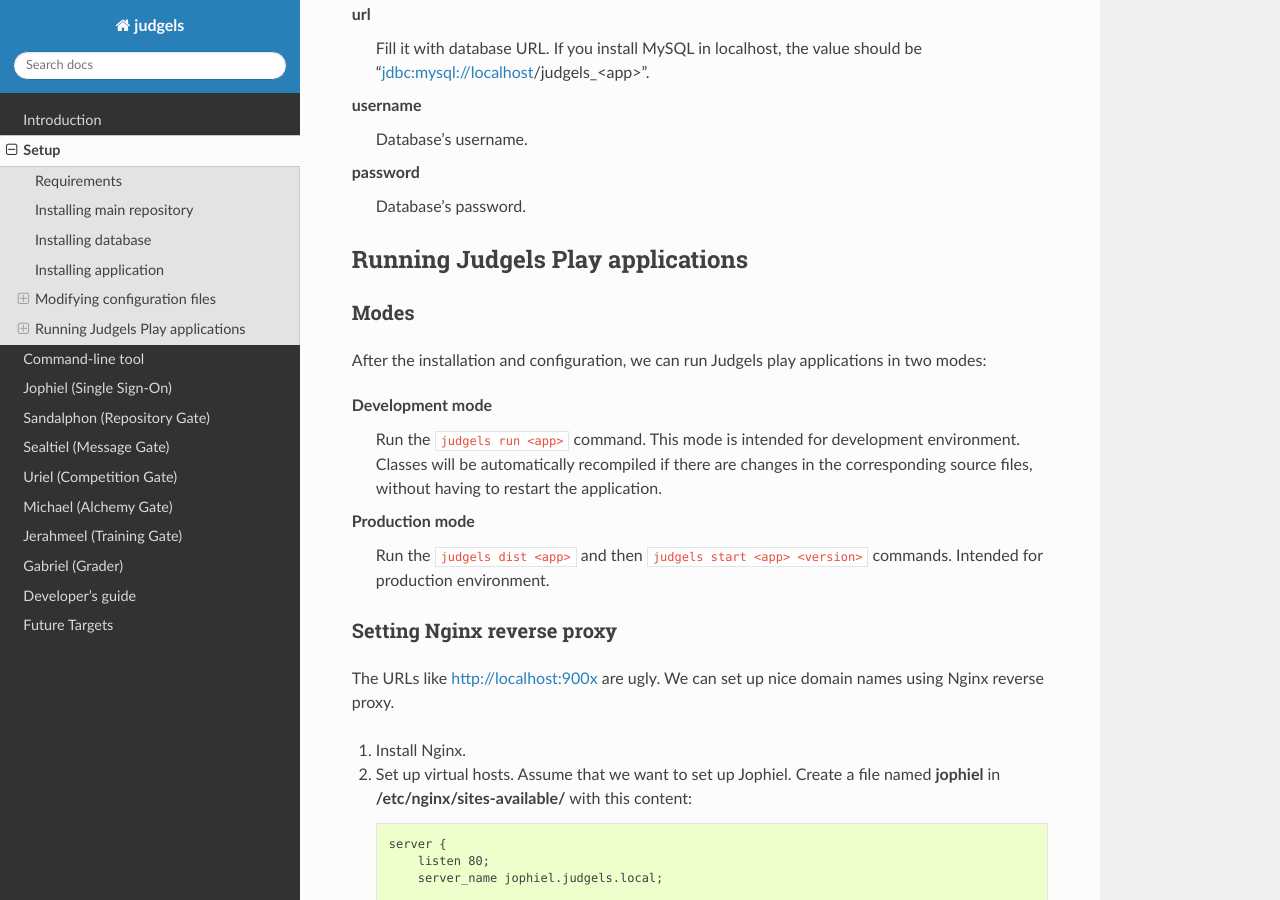
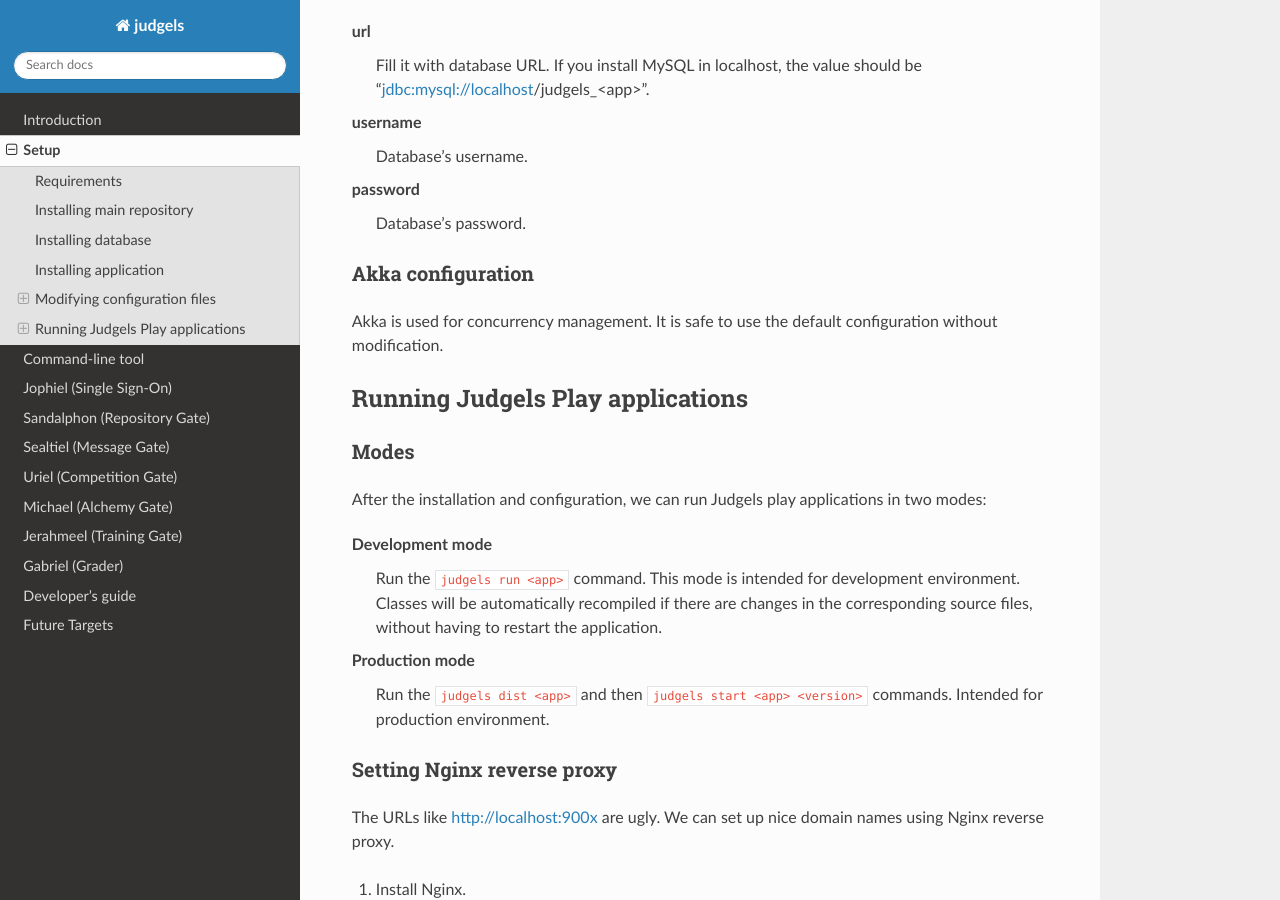
Before and after one commit to judgels/judgels, a Sphinx documentation site: the page built from docs/setup.rst, in a window 1280 px wide and 900 px high, scrolled down 2917 px. Built offline with Sphinx 7.4.7 and the Read the Docs theme 2.0.0, drawn with Linux system fonts in a browser that asks for light colours; formulas are drawn with MathJax 3; some of the changed text lies outside the part shown.

Commit message:
Add information about Akka config in docs

```diff
--- a/docs/setup.rst
+++ b/docs/setup.rst
@@ -73,6 +73,7 @@
 
     cp conf/application_default.conf conf/application.conf
     cp conf/db_default.conf conf/db.conf
+    cp conf/akka_default.conf conf/akka.conf
 
 Here are the configuration keys you need to modify. Note that if a key is not listed here or on the specific application page, then you don't need to modify its value.
 
@@ -115,6 +116,11 @@
 
 password
     Database's password.
+
+Akka configuration
+******************
+
+Akka is used for concurrency management. It is safe to use the default configuration without modification.
 
 .. _play_run:
 
```
